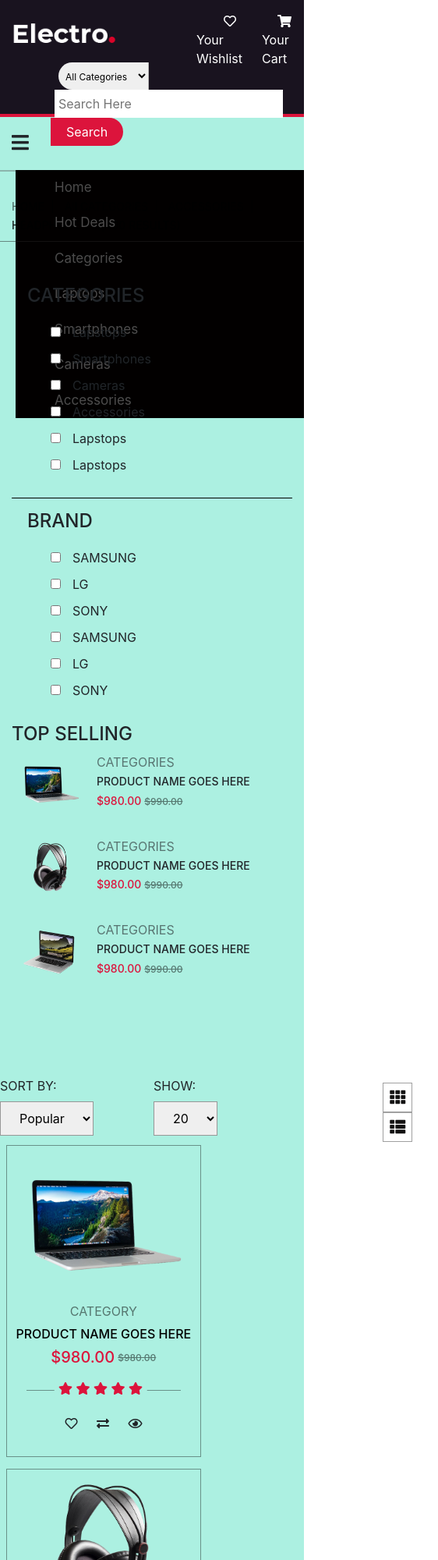
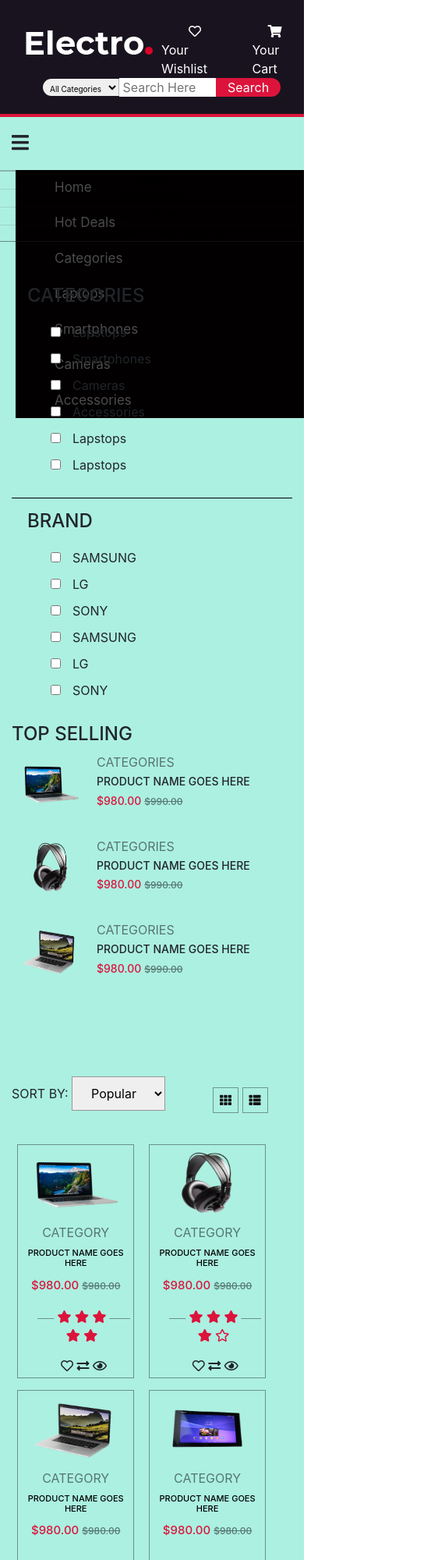
Before and after one commit to LEKhuong1102/WEB, a plain HTML site: page index.html in a window 390 px wide. Shown: the top 2000 px of the page at 78% size, 562 px wide, since content can reach past the window. Drawn offline with nearby package versions, Linux system fonts and the light colour scheme.

Commit message:
DEMODEMO

```diff
--- a/index.html
+++ b/index.html
@@ -8,7 +8,7 @@
     <link rel="stylesheet" href="vendor/fontawesome/fontawesome/css/all.css">
     <script src="https://code.jquery.com/jquery-3.5.1.js"></script>
     <link rel="stylesheet" href="style.css">
-    <title>Document</title>
+    <title>Shopping</title>
     <script>
         $(document).ready(function(){
             $('.bar').click(function(){
--- a/style.css
+++ b/style.css
@@ -299,7 +299,7 @@ div .logo{
     margin: 0;
 }
 .star {
-    background-color:rgb(172, 240, 225);
+    background-color:#acf0e1;
     transform: translate(30%, -15px);
     width: 60%;
 }
@@ -472,7 +472,7 @@ div .logo{
     display: none;
 }
 /* REPONSIVE FOR WEB */
-@media only screen and (max-width: 600px) {
+@media only screen and (max-width: 600px)  and ( min-width: 450px) {
     .sp {
         margin: 2%;
         display: inline-block;
@@ -582,3 +582,151 @@ div .logo{
         top: 55%;
     }
 }
+
+@media only screen and (max-width: 420px ){
+    .between{
+        height: 3400px;
+    }
+    .header-1{
+        display: none;
+    }
+    .img{
+        margin: 20px 0 0 30px;
+    }
+    .giohang{
+        margin: 28px 0 0 65px;
+    }
+    .search {
+        position: absolute;
+        width: 100%;
+        margin-top: 100px;
+        margin-left: 50px;
+    }
+    .search select {
+        padding: 6px 5px 2px 5px;
+        outline-style: none;
+        border: none;
+        border-radius: 20px 0 0 20px;
+        position: relative;
+        right: -5px;
+        border-right: 1px
+        solid rgba(102, 101, 101, 0.4);
+        font-size: 10px;
+    }
+    .search input {
+        outline-style: none;
+        border: none;
+        padding: 5px 17px 5px 5px;
+        height: 24px;
+        width: 125px;
+    }
+    .search button {
+        padding: 0 15px;
+        position: relative;
+        left: -5px;
+    }
+    /* --------- */
+    .list{
+        flex-direction: column ;
+        display: none;
+        background-color: rgb(2, 0, 0);
+    }
+    .list li{
+        padding: 10px;
+        color: #fff;
+    }
+    .bar{
+        display: block;
+    }
+    /* .......... */
+    .menu {
+        padding: 0;
+        width: 100%;
+    }
+    .menu a{
+        font-size: 12px;
+        padding:2px 0;
+        margin: 0;
+        display: block;
+        text-align: center;
+        border-bottom: 1px solid rgba(22, 22, 22,0.2 )
+    }
+    /* --------- */
+    .th-list{
+        position: absolute;
+        top: 2.5%;
+        left: 70%;
+    }
+    .th-list a i{
+        font-size: 15px;
+    }
+    /* Sửa danh mục sản phẩm */
+    .layout3{
+        height: 2850px;
+    }
+    .sp {
+        width: 150px;
+        height: 300px;
+    }
+    .sp div img {
+        width: 120px;
+        height: 100px;
+    }
+    .sp div:nth-child(2)>h5 {
+        font-size: 11px;
+        padding-top: 0;
+    }
+    .sp div:nth-child(2)>h4 {
+        font-size: 15px;
+    }
+    .sp div:nth-child(2)>h4>p {
+        padding: 3px 0 0 4px
+    }
+    #sp-5, #sp-8, #sp-9 {
+        margin-top: 10px;
+        transform: translateY(-9%);
+    }
+    .danhgia form i{
+        margin: 0;
+    }
+    /* PAGE */
+    .page{
+        position: absolute;
+        top: 80%;
+        left: 0;
+    }
+
+    .input-email>p{
+        font-size: 17px;
+        padding-top: 3px;
+    }
+    .input-email h4{
+        font-size: 25px;
+    }
+    .form{
+        position: absolute;
+
+    }
+    .form input {
+        padding: 5px 50px 5px 10px;
+        border-radius: 20px;
+    }
+    .form button{
+        margin: 5px 60px;
+        padding: 5px 10px;
+        border-radius: 0;
+    }
+    .icon {
+        width: 250px;
+        margin: 30px 20px;
+    }
+    .cardd{
+        transform: translate(0, 0);
+    }
+    .cardd i{
+        font-size: 62px;
+    }
+    .select-2 div:nth-child(2){
+        display: none;
+    }
+}
```
